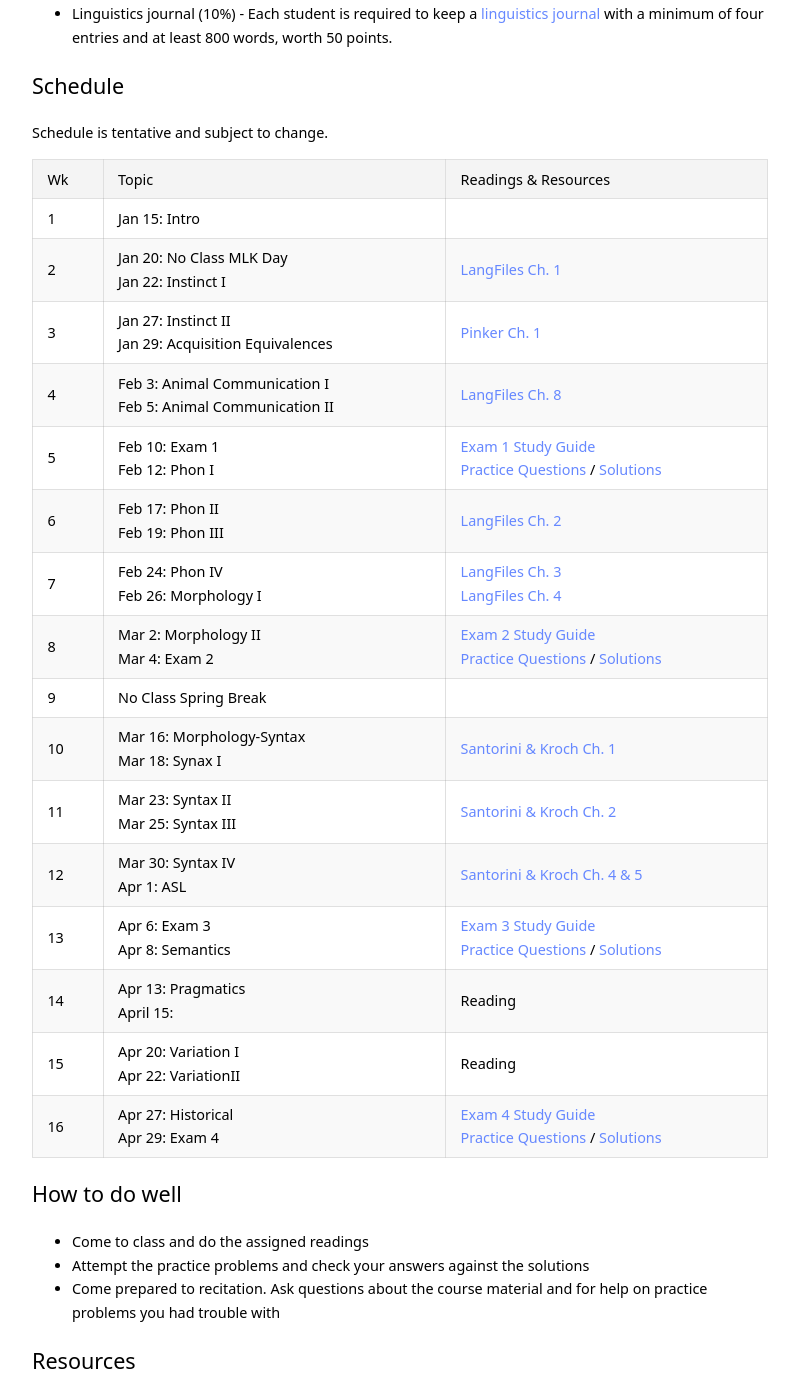
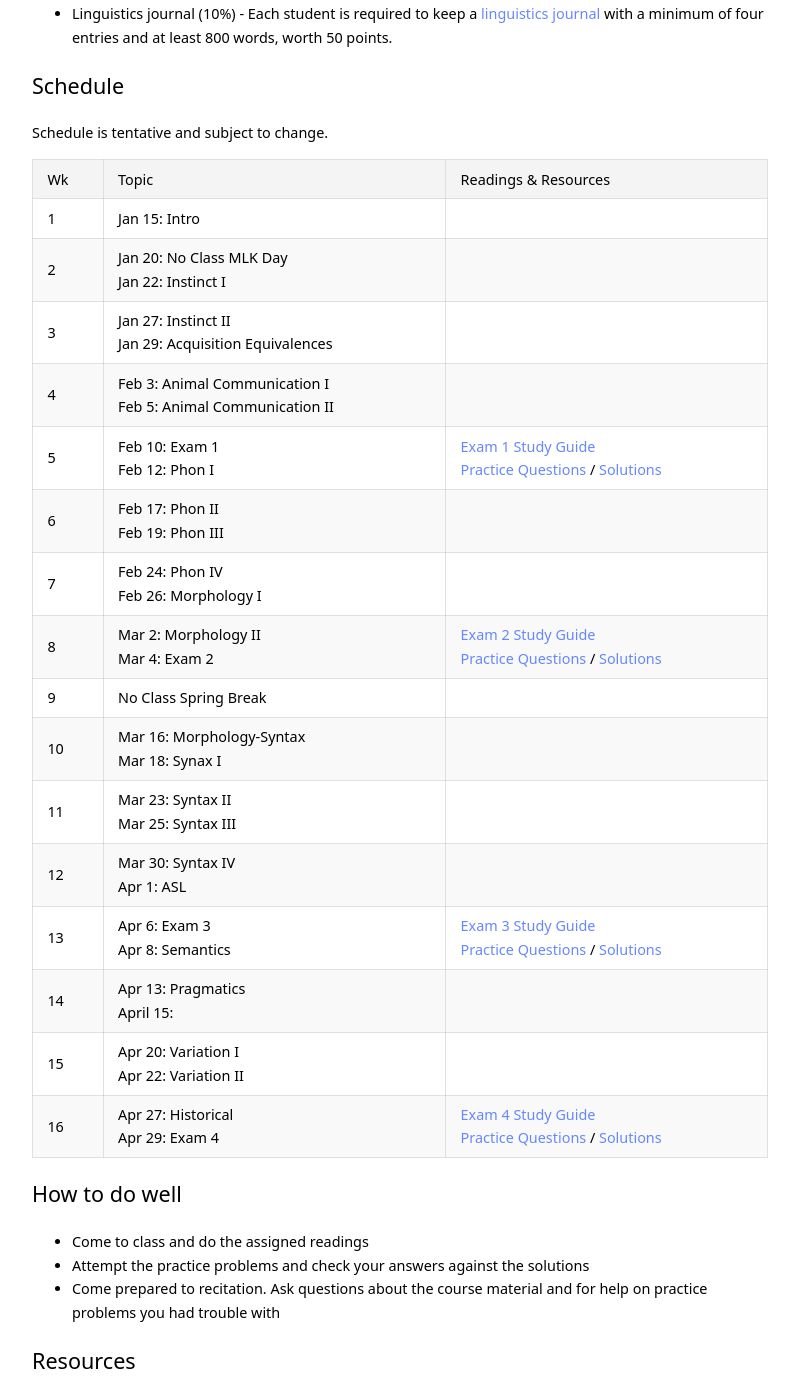
Before and after one commit to kschuler/ling001, a Jekyll site: the page built from ling001/index.md, in a window 1280 px wide and 1400 px high, scrolled down 1246 px. Shown: the whole window, without its empty margins (240-1039 px from the left). Built offline with Jekyll 4.4.1, drawn with Linux system fonts in a browser that asks for light colours.

Commit message:
Update index.md

```diff
--- a/ling001/index.md
+++ b/ling001/index.md
@@ -44,21 +44,21 @@ Schedule is tentative and subject to change.
 Wk  | Topic | Readings & Resources
   --- | --- | ---
 1 | Jan 15: Intro |
-2 | Jan 20: **No Class MLK Day**<br>Jan 22: Instinct I | [LangFiles Ch. 1]()
-3 | Jan 27: Instinct II<br>Jan 29: Acquisition Equivalences  | [Pinker Ch. 1]()
-4 | Feb 3: Animal Communication I<br>Feb 5: Animal Communication II   | [LangFiles Ch. 8]()
-5 | Feb 10: **Exam 1** <br> Feb 12: Phon I |  [Exam 1 Study Guide]()<br>[Practice Questions]() / [Solutions]()
-6 | Feb 17: Phon II<br>Feb 19: Phon III | [LangFiles Ch. 2]()
-7 | Feb 24: Phon IV<br>Feb 26: Morphology I | [LangFiles Ch. 3]() <br>[LangFiles Ch. 4]()
-8 | Mar 2: Morphology II<br>Mar 4: **Exam 2** | [Exam 2 Study Guide]()<br>[Practice Questions]() / [Solutions]()
+2 | Jan 20: **No Class MLK Day**<br>Jan 22: Instinct I |
+3 | Jan 27: Instinct II<br>Jan 29: Acquisition Equivalences  |
+4 | Feb 3: Animal Communication I<br>Feb 5: Animal Communication II   |
+5 | Feb 10: **Exam 1** <br> Feb 12: Phon I |  [Exam 1 Study Guide](not-yet)<br>[Practice Questions](not-yet) / [Solutions](not-yet)
+6 | Feb 17: Phon II<br>Feb 19: Phon III |
+7 | Feb 24: Phon IV<br>Feb 26: Morphology I |
+8 | Mar 2: Morphology II<br>Mar 4: **Exam 2** | [Exam 2 Study Guide](not-yet)<br>[Practice Questions](not-yet) / [Solutions](not-yet)
 9 | **No Class Spring Break** |
-10 | Mar 16: Morphology-Syntax<br>Mar 18: Synax I | [Santorini & Kroch Ch. 1]()
-11 | Mar 23: Syntax II<br>Mar 25: Syntax III |  [Santorini & Kroch Ch. 2]()
-12 | Mar 30: Syntax IV<br> Apr 1: ASL | [Santorini & Kroch Ch. 4 & 5]()
-13 | Apr 6: **Exam 3**<br> Apr 8: Semantics | [Exam 3 Study Guide](not-yet)<br>[Practice Questions]() / [Solutions]()
-14 | Apr 13: Pragmatics<br>April 15: | Reading
-15 | Apr 20:  Variation I<br> Apr 22: VariationII | Reading
-16 | Apr 27: Historical<br>Apr 29: **Exam 4** | [Exam 4 Study Guide](not-yet)<br>[Practice Questions]() / [Solutions]()
+10 | Mar 16: Morphology-Syntax<br>Mar 18: Synax I |
+11 | Mar 23: Syntax II<br>Mar 25: Syntax III |
+12 | Mar 30: Syntax IV<br> Apr 1: ASL |
+13 | Apr 6: **Exam 3**<br> Apr 8: Semantics | [Exam 3 Study Guide](not-yet)<br>[Practice Questions](not-yet) / [Solutions](not-yet)
+14 | Apr 13: Pragmatics<br>April 15: |
+15 | Apr 20:  Variation I<br> Apr 22: Variation II |
+16 | Apr 27: Historical<br>Apr 29: **Exam 4** | [Exam 4 Study Guide](not-yet)<br>[Practice Questions](not-yet) / [Solutions](not-yet)
 
 ## How to do well
 - Come to class and do the assigned readings
```
